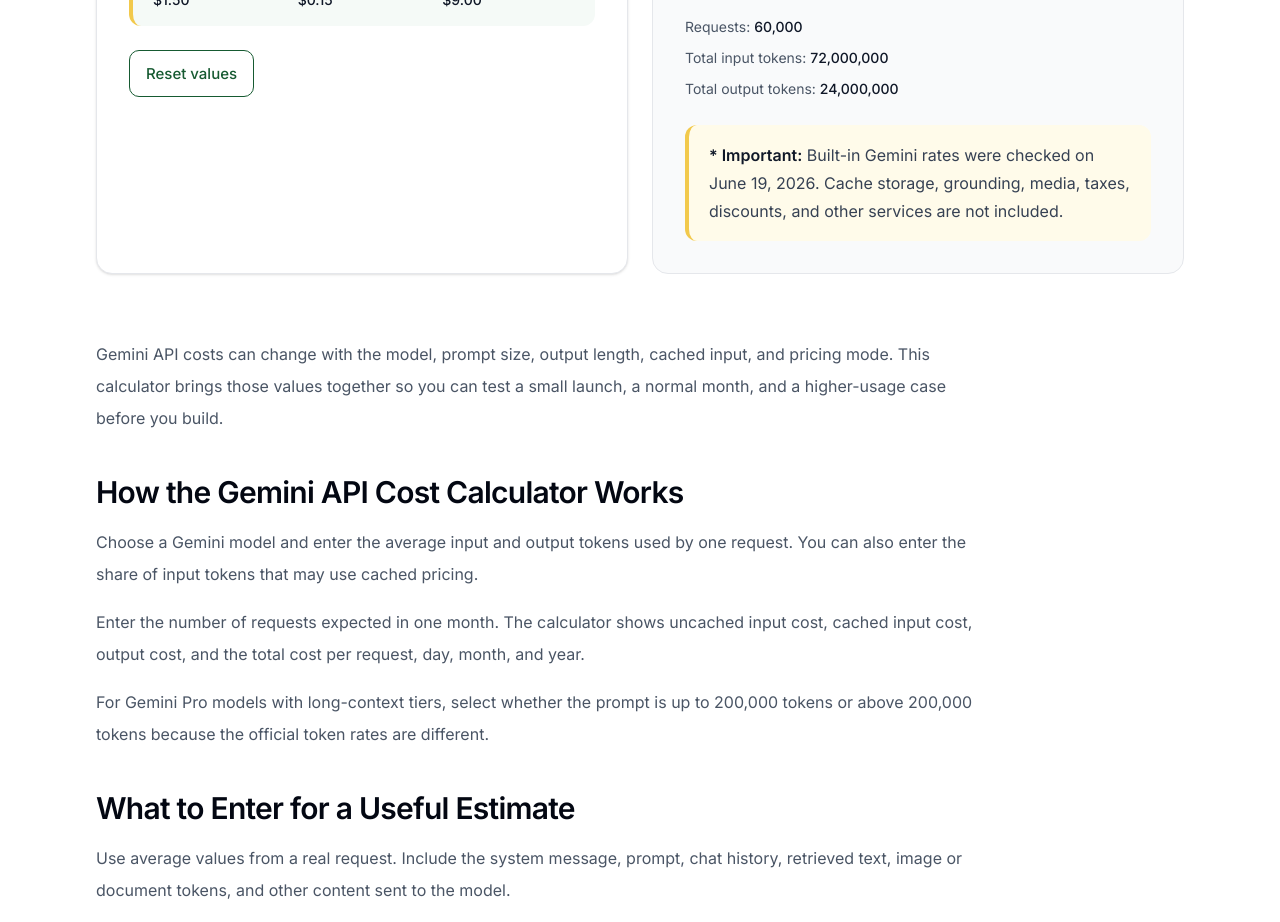
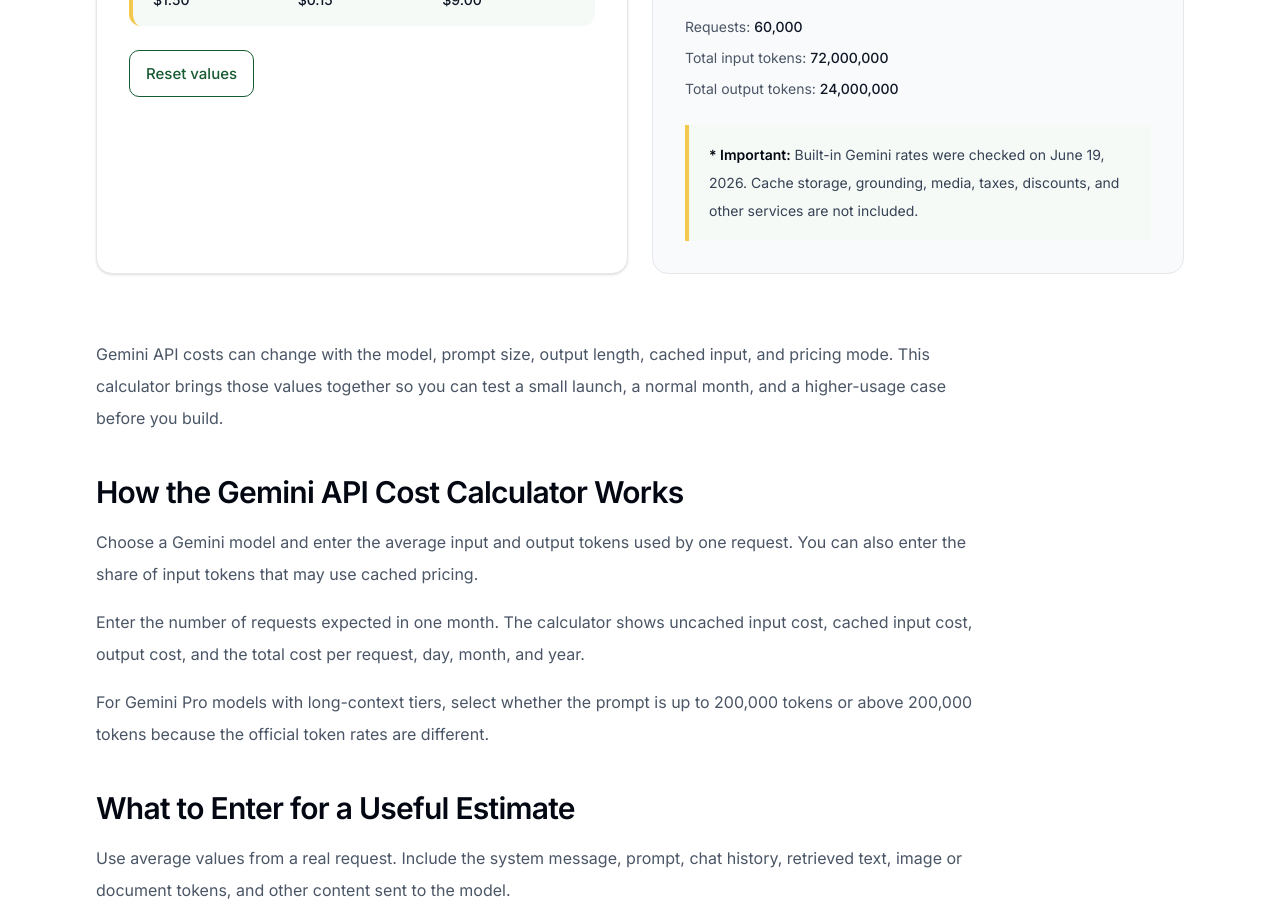
Before and after one commit to vaarunsonawwane-ops/beeija, a Next.js app: page /tools/gemini-api-cost-calculator in a window 1280 px wide. Shown: the part 1340-2262 px from the top of the page. Built offline with nearby package versions, Linux system fonts and the light colour scheme.

Commit message:
Update BeeijaCalculatorResultPanel.tsx

```diff
--- a/app/components/BeeijaCalculatorResultPanel.tsx
+++ b/app/components/BeeijaCalculatorResultPanel.tsx
@@ -1,7 +1,6 @@
 "use client";
 
 import type { ReactNode } from "react";
-import BeeijaNotice from "@/app/components/BeeijaNotice";
 
 type BeeijaCalculatorResultPanelProps = {
   title: string;
@@ -98,7 +97,12 @@
       ) : null}
 
       {noticeText || defaultNotice ? (
-        <BeeijaNotice>{noticeText ?? defaultNotice}</BeeijaNotice>
+        <div className="mt-6 border-l-4 border-[#F2C94C] bg-[#F5FAF7] px-5 py-4 text-sm leading-7 text-gray-700">
+          <p className="min-w-0 break-words">
+            <span className="font-semibold text-gray-950">* Important:</span>{" "}
+            {noticeText ?? defaultNotice}
+          </p>
+        </div>
       ) : null}
 
       <style>{`
```
